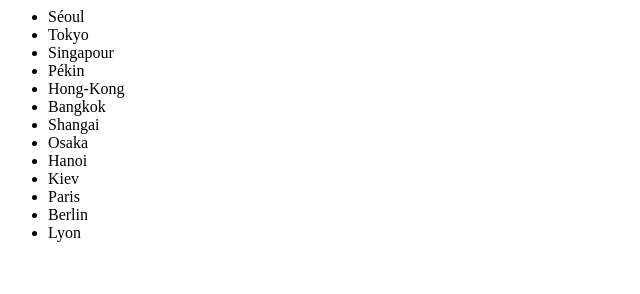
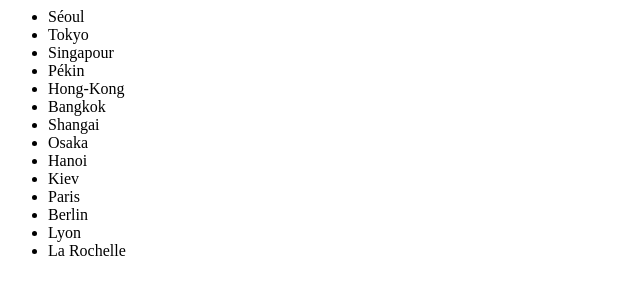
Before and after one commit to Bernard-RGB/FormationGITDist, a plain HTML site: page index.html in a window 1280 px wide. Shown: the whole page, without its empty margins (0-640 px from the left). Drawn offline with Linux system fonts and the light colour scheme.

Commit message:
Ajout La Rochelle

```diff
--- a/index.html
+++ b/index.html
@@ -19,6 +19,7 @@
 			<li>Paris</li>
 			<li>Berlin</li>
 			<li>Lyon</li>
+			<li>La Rochelle</li>
 		</ul>
 
 	</body>
```
